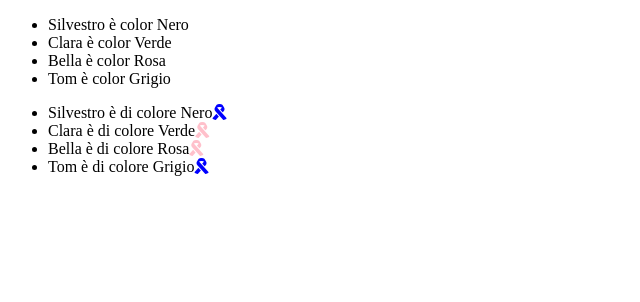
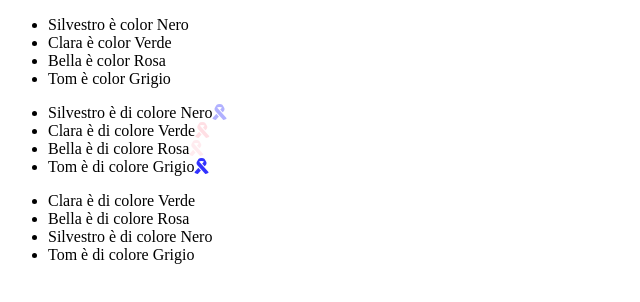
Before and after one commit to flavio-secondini/js-snack-es6, a plain HTML site: page cats/index.html in a window 1280 px wide. Shown: the whole page, without its empty margins (0-640 px from the left). Drawn offline with nearby package versions, Linux system fonts and the light colour scheme.

Commit message:
esercizio completo

```diff
--- a/cats/index.html
+++ b/cats/index.html
@@ -15,6 +15,9 @@
   <ul class="lista2">
 
   </ul>
+  <ul class="lista3">
+
+  </ul>
   <script src="https://cdnjs.cloudflare.com/ajax/libs/jquery/3.6.0/jquery.min.js" integrity="sha512-894YE6QWD5I59HgZOGReFYm4dnWc1Qt5NtvYSaNcOP+u1T9qYdvdihz0PPSiiqn/+/3e7Jo4EaG7TubfWGUrMQ==" crossorigin="anonymous"></script>
   <script src="main.js" charset="utf-8"></script>
 </body>
--- a/cats/main.js
+++ b/cats/main.js
@@ -7,7 +7,7 @@ var cats = [
     },
     {
         nome: 'Clara',
-        eta: 8,
+        eta: 40,
         colore: 'Verde',
         sesso: 'Femmina'
     },
@@ -19,7 +19,7 @@ var cats = [
     },
     {
         nome: 'Tom',
-        eta: 11,
+        eta: 100,
         colore: 'Grigio',
         sesso: 'Maschio'
     },
@@ -43,5 +43,39 @@ cats.forEach((element) => {
         colore = 'rosa';
     }
 
-    $(".lista2").append(`<li>${element.nome} è di colore ${element.colore}<i class="fas fa-ribbon ${colore}"></i></li>`)
+    let opacita
+
+    if (element.eta < 25) {
+      opacita = "chiaro"
+    } else if (25 < element.eta && element.eta < 50) {
+      opacita = "medio"
+    } else {
+      opacita = "scuro"
+    }
+
+    $(".lista2").append(`<li>${element.nome} è di colore ${element.colore}<i class="fas fa-ribbon ${colore} ${opacita}"></i></li>`)
 });
+
+var gattiOrdinati = [...femmine, ...maschi]
+
+var nuoviGatti = gattiOrdinati.map((gatto, index, array) => {
+  var {nome, colore} = gatto
+
+  let opacita
+
+  if (gatto.eta < 25) {
+    opacita = "chiaro"
+  } else if (25 < gatto.eta && gatto.eta < 50) {
+    opacita = "medio"
+  } else {
+    opacita = "scuro"
+  }
+
+  let obj = {
+    nome,
+    colore,
+    opacita
+  }
+  console.log(obj);
+  $(".lista3").append(`<li>${obj.nome} è di colore ${obj.colore}</li>`)
+})
--- a/cats/master.css
+++ b/cats/master.css
@@ -5,3 +5,15 @@
 .rosa {
   color: pink;
 }
+
+.chiaro {
+  opacity: 0.3;
+}
+
+.medio {
+  opacity: 0.5;
+}
+
+.scuro {
+  opacity: 0.8;
+}
```
